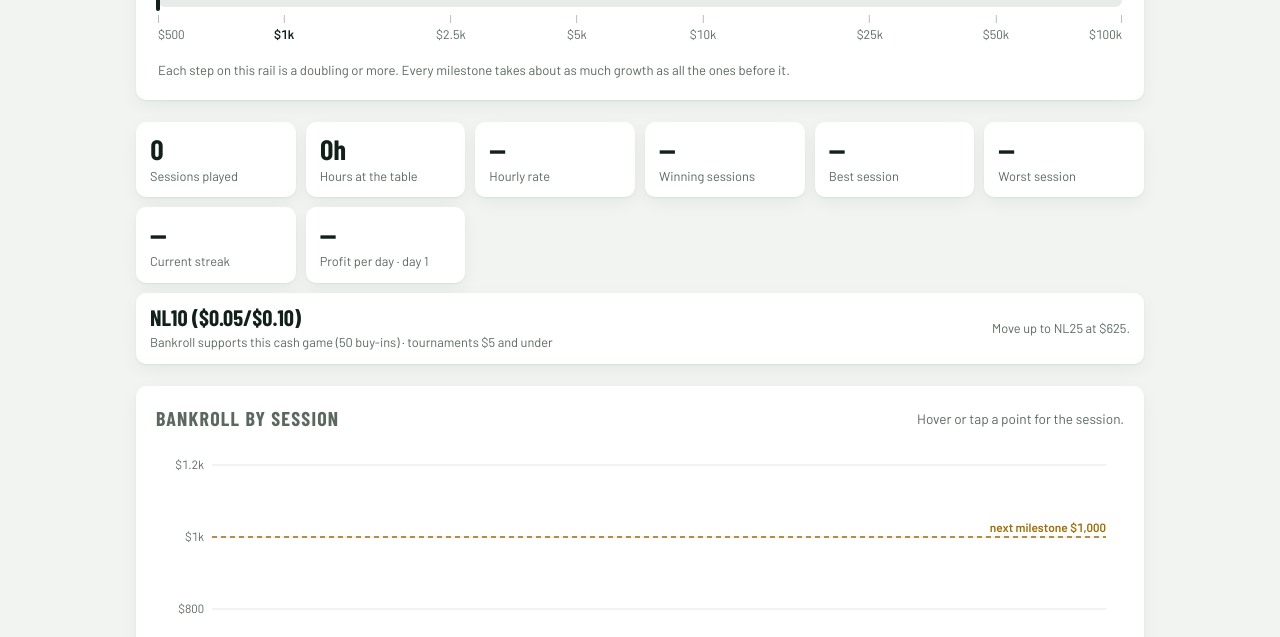
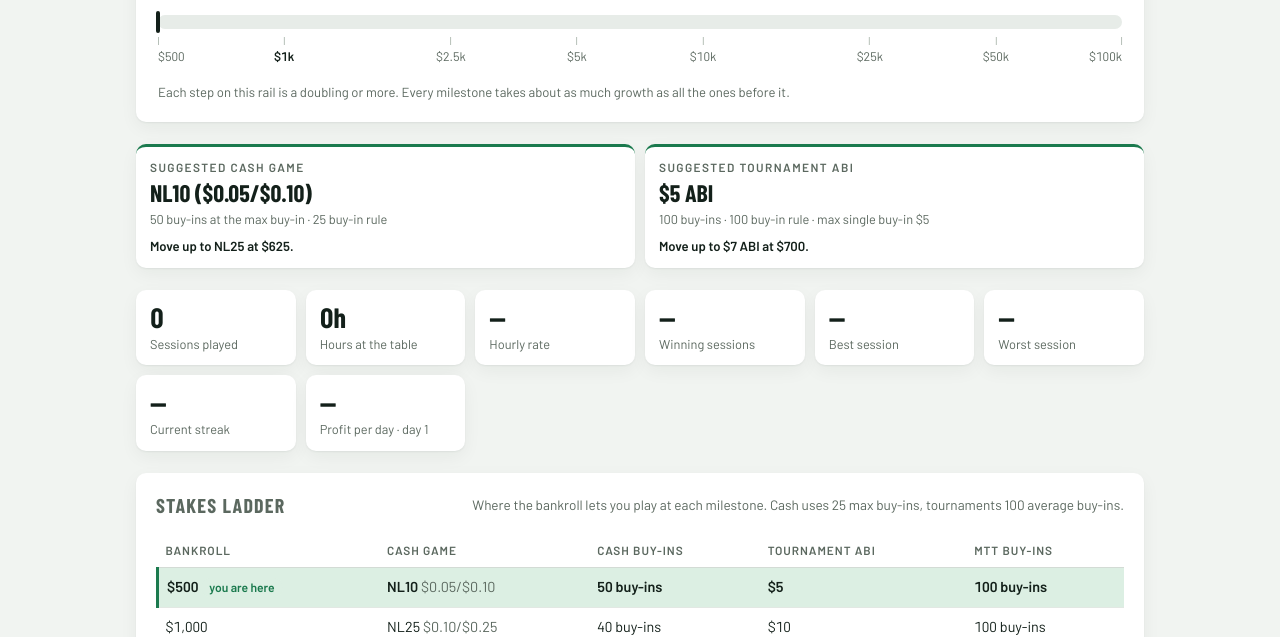
Before and after one commit to jaynaux-blip/Poker-, a plain HTML site: page index.html in a window 1280 px wide. Shown: the part 316-953 px from the top of the page. Drawn offline with nearby package versions, Linux system fonts and the light colour scheme.

Commit message:
Add suggested tournament ABI and stakes ladder
Co-Authored-By: Claude Fable 5.1 <noreply@anthropic.com>
Claude-Session: https://claude.ai/code/session_01N7rCgq712uQKCmFpCf5Qsy

```diff
--- a/index.html
+++ b/index.html
@@ -1,9 +1,4 @@
-<!doctype html>
-<html lang="en">
-<head>
-<meta charset="utf-8">
-<meta name="viewport" content="width=device-width,initial-scale=1,viewport-fit=cover">
-<title>Road to 100K</title>
+<!doctype html>\n<html lang="en">\n<head>\n<meta charset="utf-8">\n<meta name="viewport" content="width=device-width,initial-scale=1,viewport-fit=cover">\n<title>Road to 100K</title>
 <link rel="preconnect" href="https://fonts.googleapis.com">
 <link rel="stylesheet" href="https://fonts.googleapis.com/css2?family=Barlow+Condensed:wght@600;700&family=Barlow:wght@400;500;600&display=swap">
 <style>
@@ -88,11 +83,15 @@ a{color:var(--accent)}
 .tile .v{font-family:var(--display);font-size:1.75rem;font-weight:700;line-height:1.1}
 .tile .v.up{color:var(--gain)} .tile .v.down{color:var(--loss)}
 .tile .l{font-size:.8rem;color:var(--muted)}
-.tile.stakes{grid-column:1/-1;display:grid;grid-template-columns:1fr auto;gap:4px 16px;align-items:center}
-.tile.stakes .v{font-size:1.4rem}
-.tile.stakes .l{grid-column:1}
-.tile.stakes .rule{grid-column:2;grid-row:1/3;font-size:.8rem;color:var(--muted);max-width:34ch;text-align:right}
-@media (max-width:560px){.tile.stakes{grid-template-columns:1fr}.tile.stakes .rule{grid-column:1;grid-row:auto;text-align:left}}
+.tiles.suggest{grid-template-columns:repeat(auto-fit,minmax(280px,1fr))}
+.tile.stakes{gap:4px;border-top:3px solid var(--accent)}
+.tile.stakes .v{font-size:1.5rem}
+.tile.stakes .rule{font-size:.82rem;color:var(--fg);font-weight:600;margin-top:4px}
+table.ladder{min-width:560px}
+table.ladder tr.done td{color:var(--muted)}
+table.ladder tr.cur td{background:var(--accent-soft);font-weight:600}
+table.ladder tr.cur td:first-child{border-left:3px solid var(--accent)}
+table.ladder .muted{color:var(--muted);font-weight:400}
 
 /* panel */
 .panel{background:var(--surface);border-radius:var(--radius);box-shadow:var(--shadow);padding:18px 20px;display:grid;gap:14px;min-width:0}
@@ -163,10 +162,7 @@ details.settings summary::after{content:"+"}
 details.settings[open] summary::after{content:"–"}
 details.settings .form{padding-bottom:18px}
 .foot{font-size:.8rem;color:var(--muted);text-align:center}
-</style>
-</head>
-<body>
-
+</style>\n</head>\n<body>\n
 
 <div class="wrap">
   <header class="top">
@@ -205,7 +201,21 @@ details.settings .form{padding-bottom:18px}
     </div>
   </section>
 
+  <section class="tiles suggest" id="suggest" aria-label="Suggested stakes"></section>
   <section class="tiles" id="tiles" aria-label="Statistics"></section>
+
+  <section class="panel">
+    <div class="panel-head">
+      <h2>Stakes ladder</h2>
+      <span class="hint">Where the bankroll lets you play at each milestone. Cash uses 25 max buy-ins, tournaments 100 average buy-ins.</span>
+    </div>
+    <div class="tablebox">
+      <table class="ladder">
+        <thead><tr><th>Bankroll</th><th>Cash game</th><th>Cash buy-ins</th><th>Tournament ABI</th><th>MTT buy-ins</th></tr></thead>
+        <tbody id="ladder"></tbody>
+      </table>
+    </div>
+  </section>
 
   <section class="panel">
     <div class="panel-head">
@@ -297,6 +307,7 @@ const CASH_STAKES = [
   {name:"NL200 ($1/$2)",bi:200},{name:"NL300 ($1/$3)",bi:300},{name:"NL500 ($2/$5)",bi:500},
   {name:"NL1000 ($5/$10)",bi:1000},{name:"NL2000 ($10/$20)",bi:2000},{name:"NL5000 ($25/$50)",bi:5000}
 ];
+const MTT_BUYINS = [1,2,3,5,7,10,15,20,25,30,50,75,100,150,200,300,500,1000,1500,2500,5000];
 const LS_S = "r2h.sessions", LS_C = "r2h.config";
 
 let cfg = Object.assign({}, DEFAULT_CFG);
@@ -313,7 +324,7 @@ const el = {
   submit:$("#submit"), cancelEdit:$("#cancel-edit"), preview:$("#preview"), formmsg:$("#formmsg"),
   readonlyHint:$("#readonly-hint"), tbody:$("#tbody"), count:$("#count"), csv:$("#csv"),
   sharetext:$("#sharetext"), copy:$("#copy"), copymsg:$("#copymsg"), settings:$("#settings"),
-  cfgform:$("#cfgform"), cfgmsg:$("#cfgmsg"), logpanel:$("#logpanel")
+  cfgform:$("#cfgform"), cfgmsg:$("#cfgmsg"), logpanel:$("#logpanel"), ladder:$("#ladder"), suggest:$("#suggest")
 };
 const f = {
   date:$("#f-date"), type:$("#f-type"), stakes:$("#f-stakes"), venue:$("#f-venue"), buyin:$("#f-buyin"),
@@ -367,14 +378,17 @@ function compute(){
   const next = MILESTONES.concat([cfg.goal]).filter(m=>m>cfg.start && m<=cfg.goal).sort((a,b)=>a-b).find(m=>m>bank) || null;
   const stake = cashStakeFor(bank);
   const stakeNext = CASH_STAKES.find(s=>s.bi*25>bank) || null;
+  const abi = abiFor(bank);
+  const abiNext = MTT_BUYINS.find(b=>b*100>bank) || null;
   const startD = parseDate(cfg.startDate) || new Date();
   const day = Math.max(1, Math.floor((new Date().setHours(0,0,0,0) - startD.setHours(0,0,0,0))/864e5)+1);
   const lastEp = rows.reduce((m,r)=> r.episode!=null && r.episode!=="" ? Math.max(m, num(r.episode)) : m, 0);
   return { rows, curve, bank, profit, hours, playProfit, hourly: hours>0 ? playProfit/hours : null, wins, losses, plays,
     winRate: plays? wins/plays : null, best, worst, streak, streakSign, next, stake, stakeNext, day, lastEp,
-    mttMax: bank/100 };
+    mttMax: bank/100, abi, abiNext };
 }
 function cashStakeFor(bank){ let best=null; for(const s of CASH_STAKES){ if(s.bi*25<=bank) best=s; } return best; }
+function abiFor(bank){ let best=null; for(const b of MTT_BUYINS){ if(b*100<=bank) best=b; } return best; }
 
 /* ---------- render ---------- */
 function render(){
@@ -428,10 +442,29 @@ function renderTiles(k){
   t.push(tile(k.streak?k.streak+(k.streakSign>0?"W":"L"):"—", "Current streak", k.streak?(k.streakSign>0?"up":"down"):""));
   t.push(tile(k.plays&&k.day?money(k.profit/k.day,true):"—", "Profit per day · day "+k.day, k.profit>0?"up":k.profit<0?"down":""));
   const stakeName = k.stake ? k.stake.name : "Micro stakes only";
-  const mtt = k.mttMax>=1 ? "$"+Math.floor(k.mttMax)+" and under" : "freerolls";
   const moveUp = k.stakeNext ? "Move up to "+k.stakeNext.name.split(" ")[0]+" at "+money(k.stakeNext.bi*25)+"." : "";
-  t.push('<div class="tile stakes"><div class="v">'+esc(stakeName)+'</div><div class="l">Bankroll supports this cash game'+(k.stake?" ("+Math.floor(k.bank/k.stake.bi)+" buy-ins)":"")+' · tournaments '+esc(mtt)+'</div><div class="rule">'+esc(moveUp)+'</div></div>');
   el.tiles.innerHTML = t.join("");
+  const g=[];
+  g.push('<div class="tile stakes"><div class="eyebrow">Suggested cash game</div><div class="v">'+esc(stakeName)+'</div><div class="l">'+(k.stake?Math.floor(k.bank/k.stake.bi)+" buy-ins at the max buy-in · 25 buy-in rule":"Needs "+money(50)+" for NL2")+'</div><div class="rule">'+esc(moveUp)+'</div></div>');
+  const abiText = k.abi ? money(k.abi)+" ABI" : "Freerolls";
+  const abiUp = k.abiNext ? "Move up to "+money(k.abiNext)+" ABI at "+money(k.abiNext*100)+"." : "";
+  g.push('<div class="tile stakes"><div class="eyebrow">Suggested tournament ABI</div><div class="v">'+esc(abiText)+'</div><div class="l">'+(k.abi?Math.floor(k.bank/k.abi)+" buy-ins · 100 buy-in rule · max single buy-in "+money(Math.floor(k.mttMax)):"Needs "+money(100)+" for $1 tournaments")+'</div><div class="rule">'+esc(abiUp)+'</div></div>');
+  el.suggest.innerHTML = g.join("");
+  renderLadder(k);
+}
+function renderLadder(k){
+  const ms = [cfg.start].concat(MILESTONES.filter(m=>m>cfg.start && m<cfg.goal), [cfg.goal]);
+  const cur = ms.filter(m=>m<=k.bank).pop();
+  el.ladder.innerHTML = ms.map(m=>{
+    const cs = cashStakeFor(m); const abi = abiFor(m);
+    const cls = m===cur ? "cur" : m<=k.bank ? "done" : "";
+    const parts = cs ? cs.name.match(/^(\S+)\s+\((.*)\)$/) : null;
+    return '<tr class="'+cls+'"><td class="num">'+esc(money(m))+(m===cur?' <span class="chip cash">you are here</span>':'')+'</td>'+
+      '<td>'+(cs?esc(parts?parts[1]:cs.name)+' <span class="muted">'+esc(parts?parts[2]:"")+'</span>':'<span class="muted">below NL2</span>')+'</td>'+
+      '<td class="num">'+(cs?Math.floor(m/cs.bi)+" buy-ins":"")+'</td>'+
+      '<td class="num">'+(abi?esc(money(abi)):'<span class="muted">freerolls</span>')+'</td>'+
+      '<td class="num">'+(abi?Math.floor(m/abi)+" buy-ins":"")+'</td></tr>';
+  }).join("");
 }
 
 /* ---------- chart ---------- */
@@ -713,6 +746,4 @@ render();
 })();
 })();
 </script>
-
-</body>
-</html>
+\n</body>\n</html>\n
```
Also changed, not shown: README.md.
